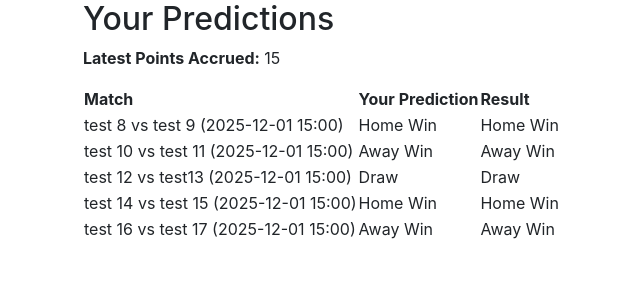
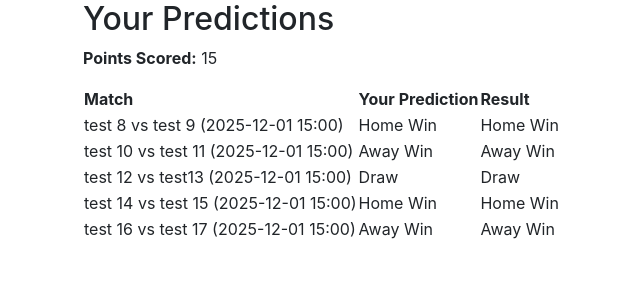
Before and after one commit to lynch2812/Fantasy-football-app, a Flask app: page /results in a window 1280 px wide. Shown: the part 40-340 px from the top of the page, without its empty margins (2-642 px from the left). Run offline with Flask 3, Linux system fonts and the light colour scheme; a user stored in the database is signed in; some libraries are stand-ins or nearby versions.

Commit message:
updates html

```diff
--- a/templates/Leaderboard.html
+++ b/templates/Leaderboard.html
@@ -16,7 +16,7 @@
                     <th>Rank</th>
                     <th>Username</th>
                     <th>Total Points</th>
-                    <th>Latest Points Accrued</th>
+                    <th>Latest Points </th>
                 </tr>
             </thead>
             <tbody>
--- a/templates/results.html
+++ b/templates/results.html
@@ -5,7 +5,7 @@
 <h2>Your Predictions</h2>
 
 <!-- Display latest points accrued -->
-<p><strong>Latest Points Accrued:</strong> {{ latest_points }}</p>
+<p><strong>Points Scored:</strong> {{ latest_points }}</p>
 
 <table>
     <tr>
```
